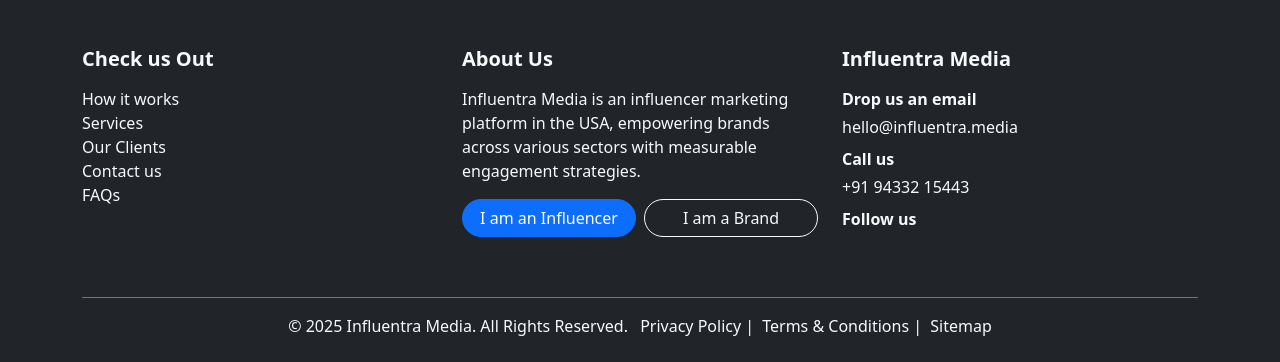
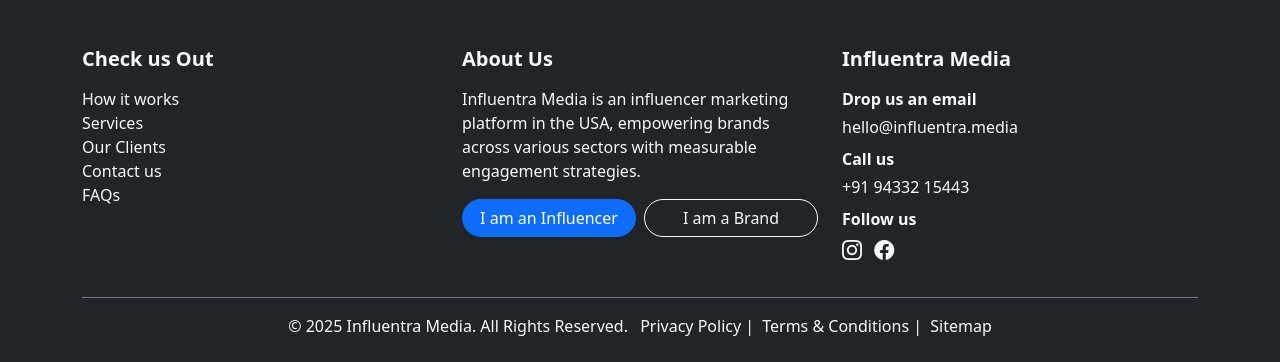
Before and after one commit to sukanta481/influentra-media, a PHP site: page /index.php in a window 1280 px wide. Shown: the part 2389-2751 px from the top of the page. Run offline with PHP 8.4, Linux system fonts and the light colour scheme.

Commit message:
Include Bootstrap icons for contact button

```diff
--- a/includes/header.php
+++ b/includes/header.php
@@ -13,6 +13,7 @@
   <meta name="viewport" content="width=device-width, initial-scale=1.0">
   <link href="<?= $base_url ?>/css/style.css" rel="stylesheet">
   <link href="https://cdn.jsdelivr.net/npm/bootstrap@5.3.2/dist/css/bootstrap.min.css" rel="stylesheet">
+  <link href="https://cdn.jsdelivr.net/npm/bootstrap-icons@1.10.5/font/bootstrap-icons.css" rel="stylesheet">
   <style>
     .btn-gradient {
       background: linear-gradient(to right, #4f46e5, #3b82f6);
```
